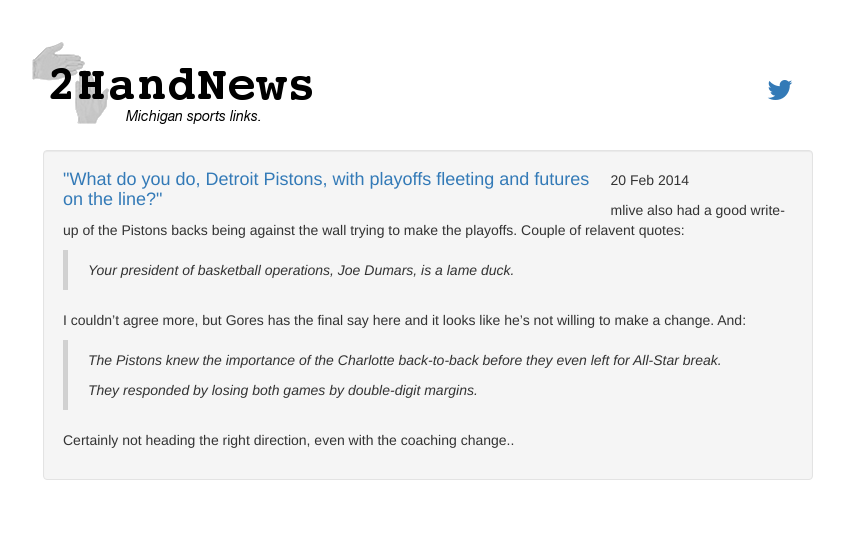
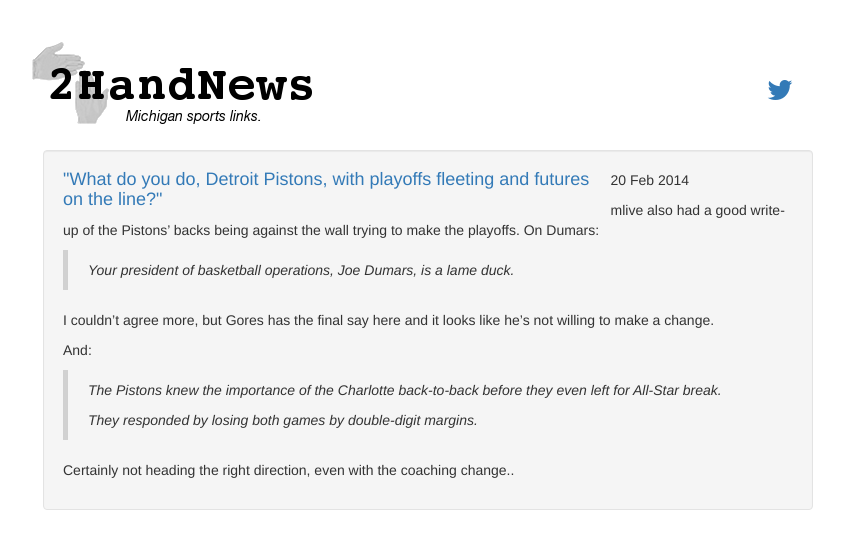
Before and after one commit to aftco/aftco.github.io, a Jekyll site: the page built from _posts/2014-02-20-14-24-what-do-you-do-detroit-pistons-with-playoffs-fleeting-and-futures-on-the-line.md, in a window 1280 px wide. Shown: the top 549 px of the page, without its empty margins (212-1056 px from the left). Built offline with Jekyll 4.4.1, drawn with Linux system fonts in a browser that asks for light colours; nearby versions of some CDN libraries; Markdown is read by kramdown in place of the engine named in the settings.

Commit message:
small update to the post.

```diff
--- a/_posts/2014-02-20-14-24-what-do-you-do-detroit-pistons-with-playoffs-fleeting-and-futures-on-the-line.md
+++ b/_posts/2014-02-20-14-24-what-do-you-do-detroit-pistons-with-playoffs-fleeting-and-futures-on-the-line.md
@@ -5,11 +5,13 @@
 link: http://www.mlive.com/pistons/index.ssf/2014/02/what_do_you_do_detroit_pistons.html
 ---
 
-mlive also had a good write-up of the Pistons backs being against the wall trying to make the playoffs.  Couple of relavent quotes:
+mlive also had a good write-up of the Pistons' backs being against the wall trying to make the playoffs.  On Dumars:
 
 > Your president of basketball operations, Joe Dumars, is a lame duck.
 
-I couldn't agree more, but Gores has the final say here and it looks like he's not willing to make a change. And:
+I couldn't agree more, but Gores has the final say here and it looks like he's not willing to make a change.
+
+And:
 
 > The Pistons knew the importance of the Charlotte back-to-back before they even left for All-Star break.
 >
```
